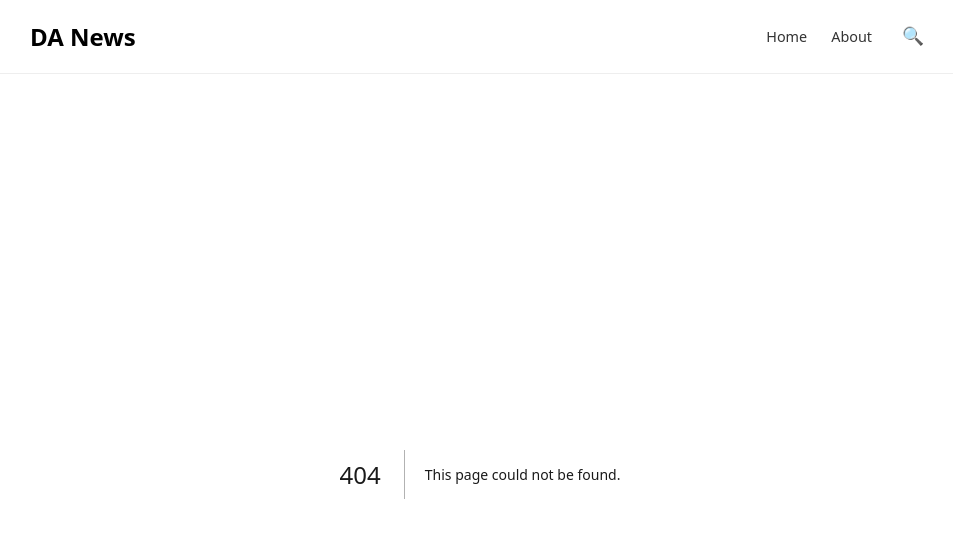
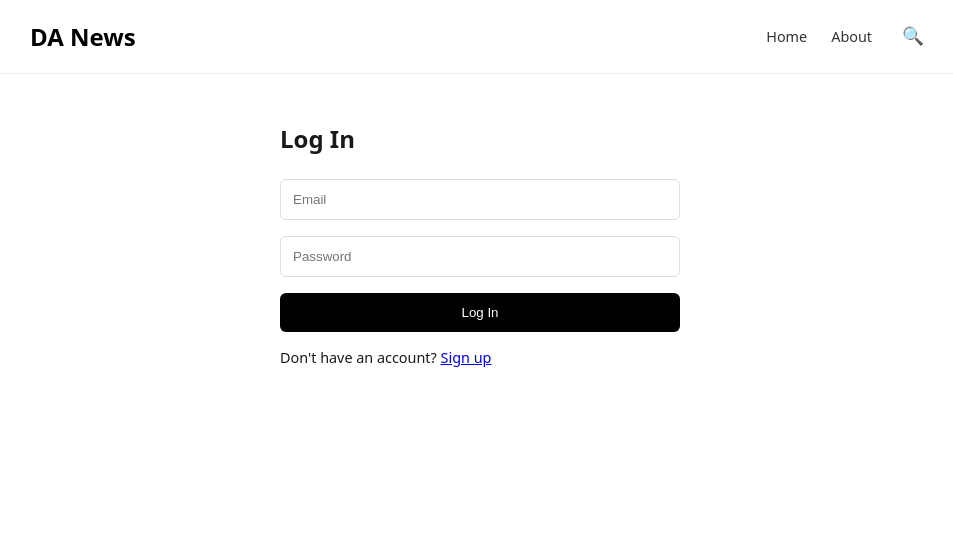
Before and after one commit to Chuchuayy/DA-News, a Next.js app: page /login in a window 1280 px wide. Before the commit this address had no page. Shown: the top 538 px of the page, without its empty margins (160-1113 px from the left). Built offline with nearby package versions, Linux system fonts and the light colour scheme; no server answers.

Commit message:
Create page.js

```diff
--- /dev/null
+++ b/app/login/page.js
@@ -0,0 +1,57 @@
+'use client';
+import { useState } from 'react';
+import { useRouter } from 'next/navigation';
+import { supabase } from '../../lib/supabaseClient';
+
+export default function LoginPage() {
+  const [email, setEmail] = useState('');
+  const [password, setPassword] = useState('');
+  const [error, setError] = useState('');
+  const router = useRouter();
+
+  async function handleLogin(e) {
+    e.preventDefault();
+    setError('');
+    const { error } = await supabase.auth.signInWithPassword({ email, password });
+    if (error) {
+      setError(error.message);
+    } else {
+      router.push('/');
+      router.refresh();
+    }
+  }
+
+  return (
+    <main style={{ maxWidth: '400px', margin: '3rem auto', padding: '0 1.5rem' }}>
+      <h1 style={{ fontSize: '1.5rem', marginBottom: '1.5rem' }}>Log In</h1>
+      <form onSubmit={handleLogin} style={{ display: 'flex', flexDirection: 'column', gap: '1rem' }}>
+        <input
+          type="email"
+          placeholder="Email"
+          value={email}
+          onChange={(e) => setEmail(e.target.value)}
+          required
+          style={{ padding: '0.75rem', border: '1px solid #ddd', borderRadius: '6px' }}
+        />
+        <input
+          type="password"
+          placeholder="Password"
+          value={password}
+          onChange={(e) => setPassword(e.target.value)}
+          required
+          style={{ padding: '0.75rem', border: '1px solid #ddd', borderRadius: '6px' }}
+        />
+        {error && <p style={{ color: '#c81d3b', fontSize: '0.9rem' }}>{error}</p>}
+        <button type="submit" style={{
+          padding: '0.75rem', background: '#000', color: '#fff',
+          border: 'none', borderRadius: '6px', cursor: 'pointer'
+        }}>
+          Log In
+        </button>
+      </form>
+      <p style={{ marginTop: '1rem', fontSize: '0.9rem' }}>
+        Don&apos;t have an account? <a href="/signup">Sign up</a>
+      </p>
+    </main>
+  );
+}
```
